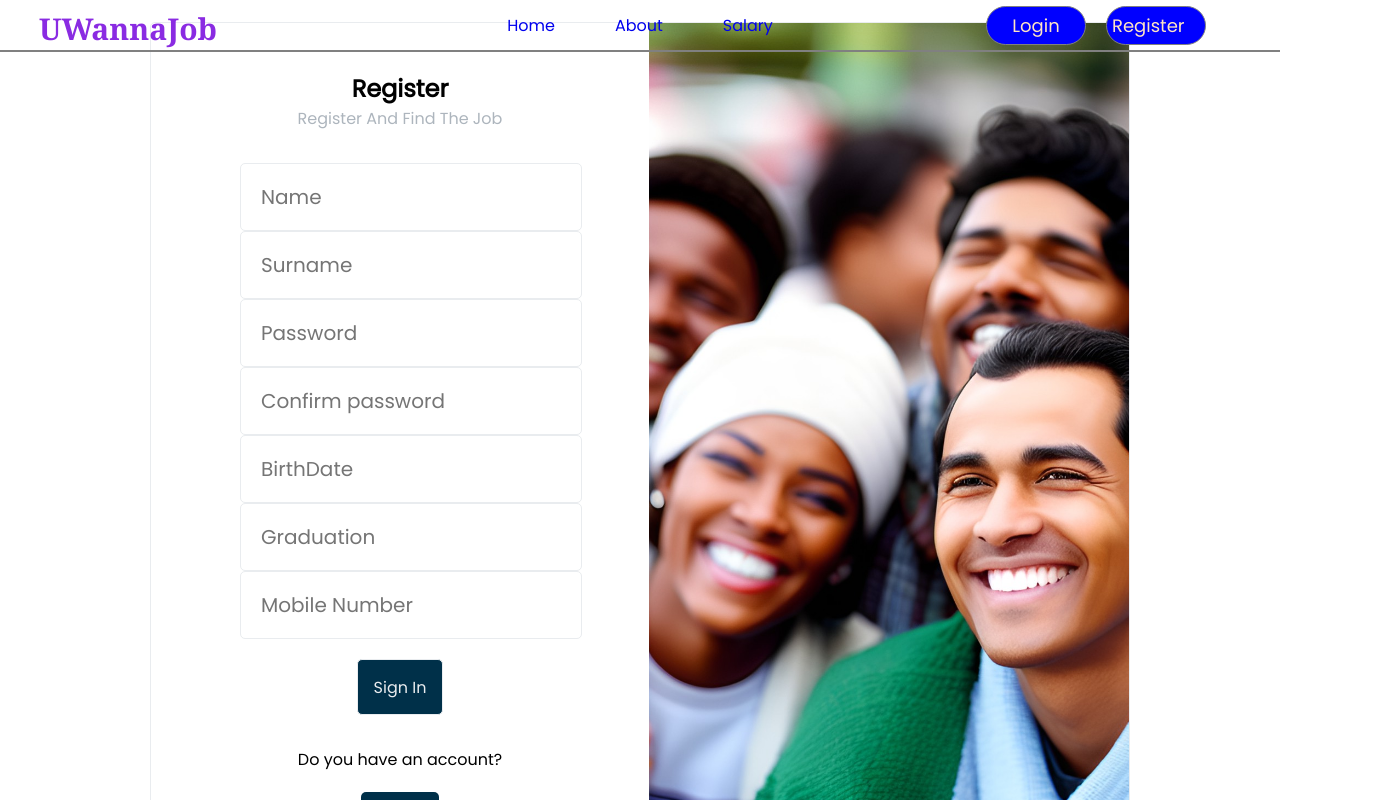
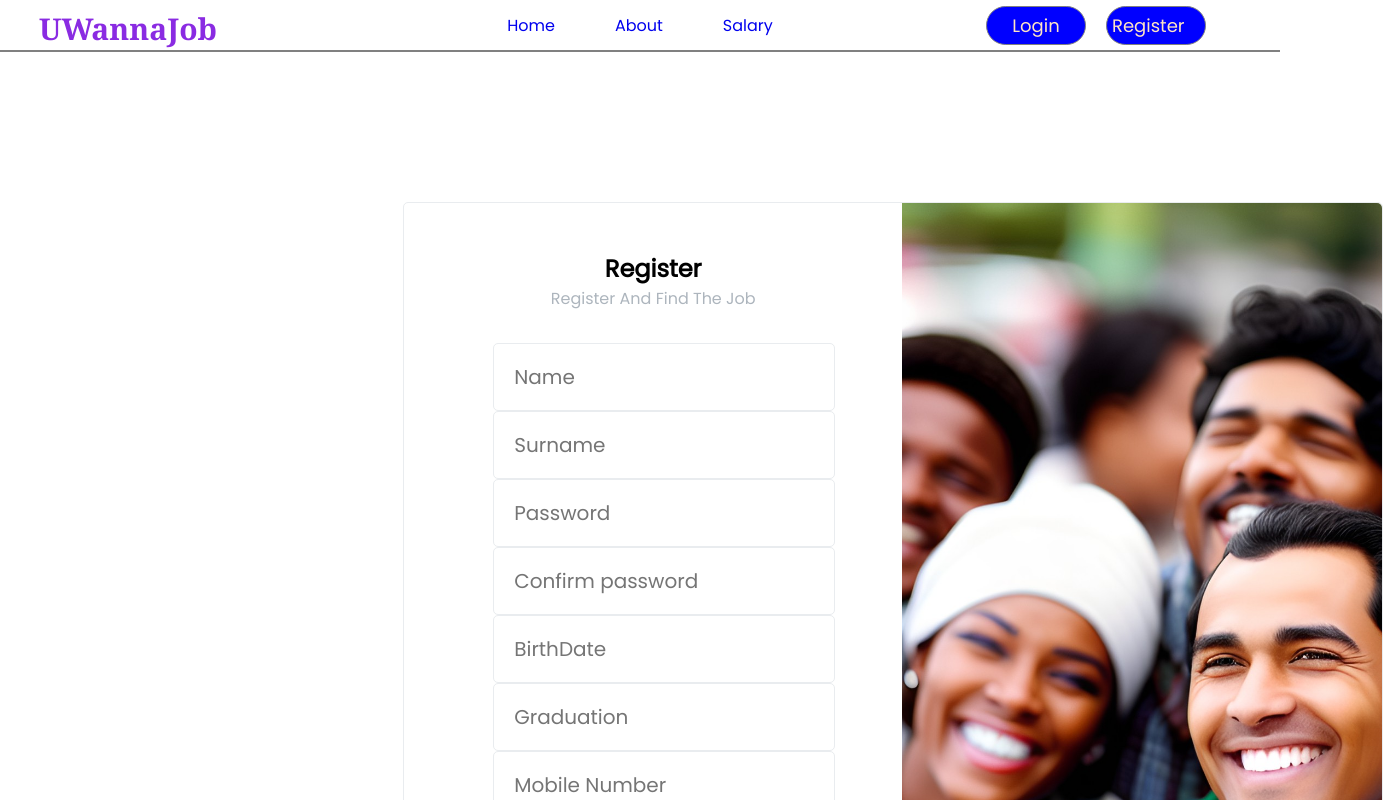
Before and after one commit to oguzcoll/JobBoardSite, a React (Create React App) app in the folder client/: page /employeeRegister in a window 1280 px wide. Shown: the top 800 px of the page, 1383 px wide, since content can reach past the window. Built offline with nearby package versions, Linux system fonts and the light colour scheme.

Commit message:
birkaçsorunçözüldü

```diff
--- a/client/src/pages/employeeRegister/EmployeeRegister.jsx
+++ b/client/src/pages/employeeRegister/EmployeeRegister.jsx
@@ -11,7 +11,7 @@ import signimg from './signimg.png';
     <div className="employeeregister">
 
 
-    <div>
+    <div className='main'>
         <div className="register">
             <div className="col-1">
                 <h2>Register</h2>
--- a/client/src/pages/employeeRegister/employeeRegister.css
+++ b/client/src/pages/employeeRegister/employeeRegister.css
@@ -5,11 +5,15 @@
     margin: 0;
 }
 
+.main{
 
+  width: 37%;
+ margin:  150px auto;
+}
 
 .employeeregister{
-  height: 100vh;
-  display: flex;
+  width: auto;
+
   justify-content: center;
   align-items: center;
   text-align: center;
@@ -67,6 +71,7 @@
 
 
 .register .col-1{
+
   margin: auto;
   padding: 3em 0;
 }
```
